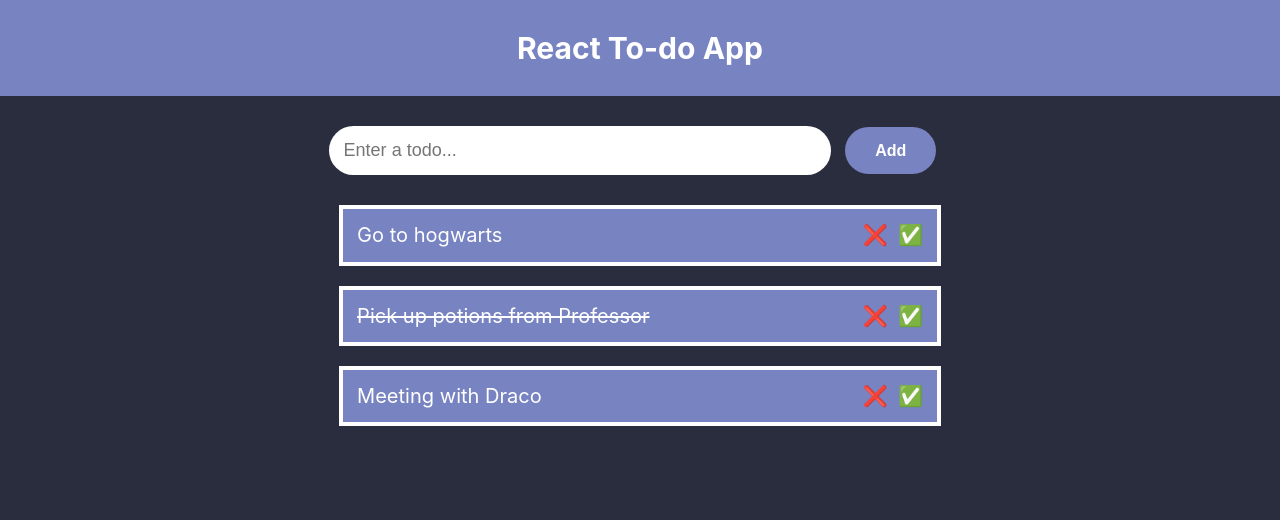
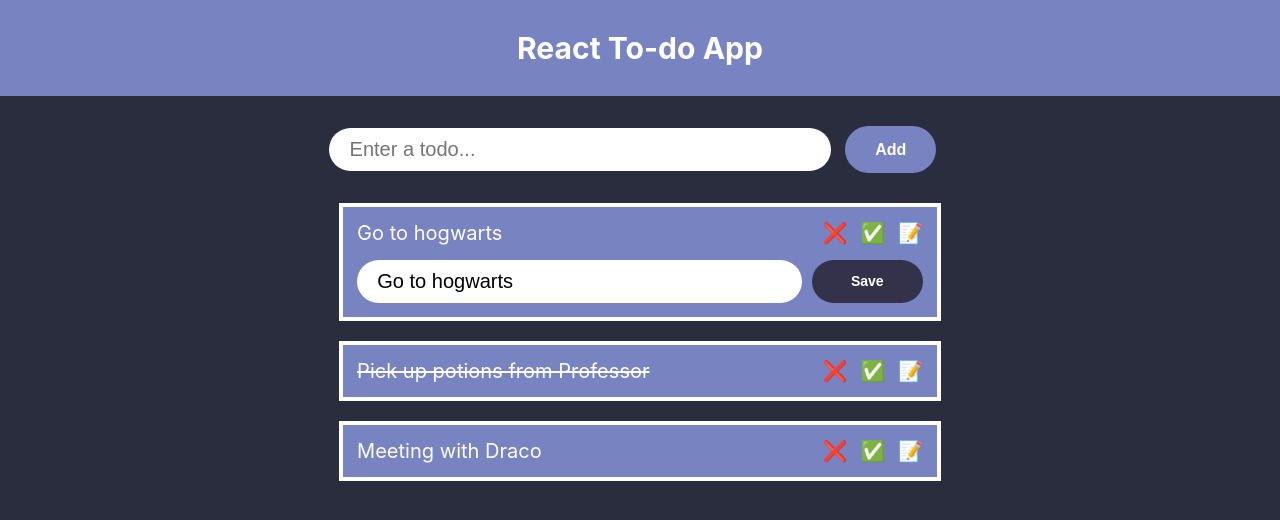
Before and after one commit to fabcodingzest/React-Todo-App, a React (Create React App) app: page / in a window 1280 px wide. Shown: the top 520 px of the page. Built offline with nearby package versions, Linux system fonts and the light colour scheme.

Commit message:
Edit Functionality Added & everything works

```diff
--- a/src/App.js
+++ b/src/App.js
@@ -4,9 +4,9 @@ import AddTodo from './components/AddTodo'
 import TodoList from './components/TodoList'
 import './App.css';
 
-let todoObj = [{ task: "Go to hogwarts", id: uuid(), completed: false },
-  { task: "Pick up potions from Professor", id: uuid(), completed: true },
-  {task: "Meeting with Draco", id: uuid(), completed: false}]
+let todoObj = [{ task: "Go to hogwarts", id: uuid(), completed: false, editing: true },
+  { task: "Pick up potions from Professor", id: uuid(), completed: true, editing: false },
+  {task: "Meeting with Draco", id: uuid(), completed: false, editing: false}]
 
 function App () {
   const [todos, setTodos] = useState(JSON.parse(localStorage.getItem('todos')) || todoObj)
--- a/src/components/AddTodo.js
+++ b/src/components/AddTodo.js
@@ -7,7 +7,7 @@ export default function AddTodo ({ todos, setTodos }) {
   const handleSubmit = (e) => {
     e.preventDefault();
     if (e.target.children[0].value.length > 0) {
-      setTodos([{ task: e.target.children[0].value, id: uuid(), completed: false }, ...todos]);
+      setTodos([{ task: e.target.children[0].value, id: uuid(), completed: false, editing: false }, ...todos]);
       e.target.reset();
     }
   }
--- a/src/components/Todo.js
+++ b/src/components/Todo.js
@@ -21,14 +21,55 @@ export default function Todo ({ todo,todos, setTodos }) {
     setTodos(newList)
   }
 
+  const handleEditTask = (e) => {
+    e.preventDefault();
+    const newList = todos.filter(item => {
+      if (item.id === todo.id) {
+        item.editing = !todo.editing;
+      }
+      return item;
+    })
+    setTodos(newList)
+  }
+
+  const handleSubmit = (e) => {
+    e.preventDefault();
+    const newVal = e.target.taskInput.value;
+    const newList = todos.filter(item => {
+      if (item.id === todo.id) {
+        item.task = newVal;
+        item.editing = false;
+      }
+      return item;
+    })
+    setTodos(newList)
+  }
+
+  const handleInputChange = (e) => {
+    e.preventDefault();
+    let newTask = e.target.value;
+    let todoTask = e.target.closest('.edit').previousElementSibling.children[0];
+    todoTask.textContent = newTask;
+
+  }
+
   return (
     <div className="todo">
+      <div className="non-edit">
         <p style={{ textDecoration: `${todo.completed ? 'line-through' : ''}` }}>
           {todo.task}
         </p>
         <div className="actions">
           <span onClick={handleDeleteTask} role="img" aria-label="delete-button">❌</span>
           <span onClick={handleCompleteTask} role="img" aria-label="complete-button">✅</span>
+          <span onClick={handleEditTask} role="img" aria-label="edit-button">📝</span>
+        </div>
+      </div>
+      <div className="edit" style={{display: `${todo.editing ? 'flex': 'none'}`}}>
+        <form action="" onSubmit={handleSubmit} name="editForm">
+          <input onChange={handleInputChange} type="text" className="edit-input" defaultValue={todo.task} name="taskInput"/>
+          <button type="submit" className="save-btn" name="save">Save</button>
+        </form>
       </div>
     </div>
   )
--- a/src/styles/Todo.css
+++ b/src/styles/Todo.css
@@ -1,16 +1,23 @@
+.non-edit {
+  display: flex;
+  justify-content: space-between;
+  width: 100%;
+}
+
+.edit {
+  width: 100%;
+}
+
 .todo {
   width: 100%;
   background: #7883c2;
   margin-bottom: 2rem;
   padding: 1.4rem;
-  display: flex;
-  justify-content: space-between;
-  align-items: center;
   border: 0.4rem solid #fff;
 }
 
 .actions {
-  width: 6rem;
+  min-width: 10rem;
   display: flex;
   justify-content: space-between;
 }
@@ -18,3 +25,32 @@
 .actions span {
   cursor: pointer;
 }
+
+form {
+  width: 100%;
+  display: flex;
+  justify-content: space-between;
+  padding-top: 1.4rem;
+}
+
+input[type=text] {
+  width: 80%;
+  padding: 1rem 2rem;
+  font-size: 2rem;
+  border-radius: 3rem;
+  border: none;
+  outline: none;
+}
+
+.edit button[type=submit] {
+  width: 20%;
+  margin-left: 1rem;
+  padding: 1rem;
+  background: #34324a;
+  color: #fff;
+  font-weight: bolder;
+  font-size: 1.4rem;
+  border-radius: 3rem;
+  border: none;
+  outline: none;
+}
```
Lines whose indentation alone changed are shown as unchanged.
